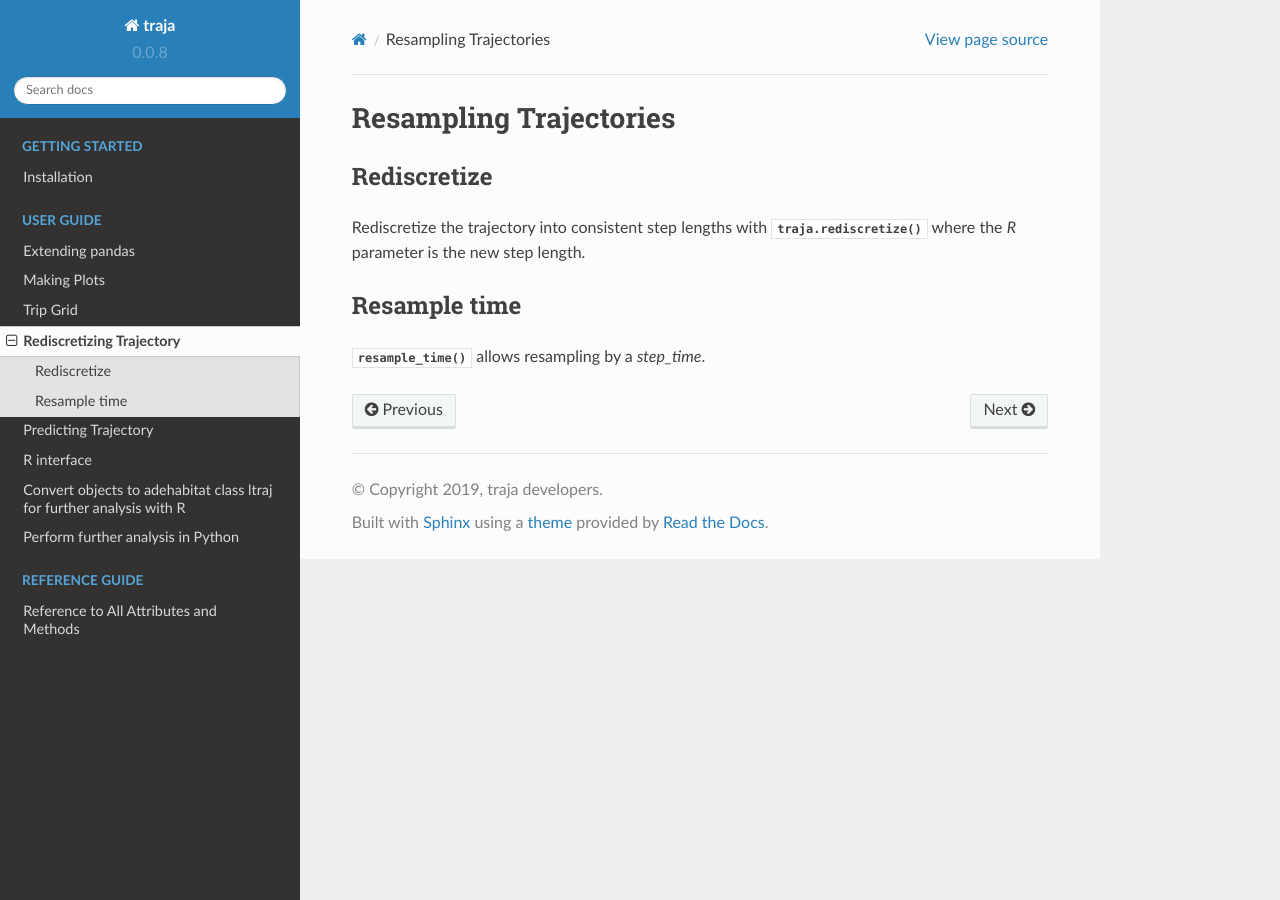
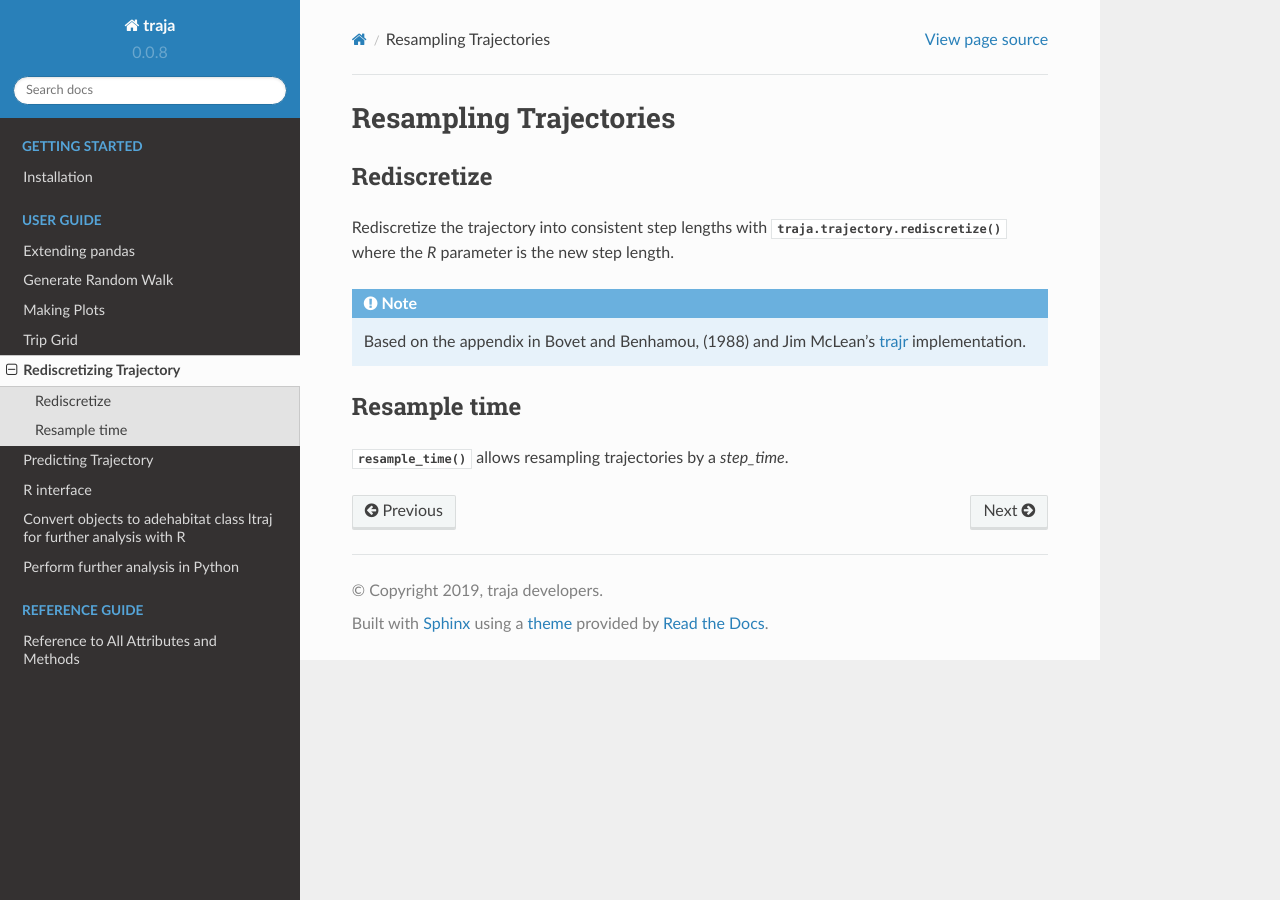
Before and after one commit to traja-team/traja, a Sphinx documentation site: the page built from docs/source/rediscretize.rst, in a window 1280 px wide. Built offline with Sphinx 7.4.7 and the Read the Docs theme 2.0.0, drawn with Linux system fonts in a browser that asks for light colours; pages that are not in the unit, such as notebooks, are missing from menus.

Commit message:
DOC: Update docs

```diff
--- a/docs/source/index.rst
+++ b/docs/source/index.rst
@@ -36,6 +36,7 @@ If you use traja in your publications, please cite "`Shenk, J. C., et al. traja:
    :caption: User Guide
 
    Extending pandas <pandas>
+   Generate Random Walk <generate>
    Making Plots <plots>
    Rediscretizing Trajectory <rediscretize>
    Predicting Trajectory <predictions>
--- a/docs/source/rediscretize.rst
+++ b/docs/source/rediscretize.rst
@@ -3,9 +3,15 @@ Resampling Trajectories
 
 Rediscretize
 ------------
-Rediscretize the trajectory into consistent step lengths with :func:`traja.rediscretize` where the `R` parameter is
+Rediscretize the trajectory into consistent step lengths with :meth:`traja.trajectory.rediscretize` where the `R` parameter is
 the new step length.
+
+.. note::
+
+    Based on the appendix in Bovet and Benhamou, (1988) and Jim McLean's
+    `trajr <https://github.com/JimMcL/trajr>`_ implementation.
+
 
 Resample time
 -------------
-:meth:`~traja.resample_time` allows resampling by a `step_time`.
+:meth:`~traja.trajectory.resample_time` allows resampling trajectories by a `step_time`.
```
Also changed, not shown: other parts of docs/source/index.rst (+1 -1 lines), docs/source/generate.rst (added, +11 -0 lines).
